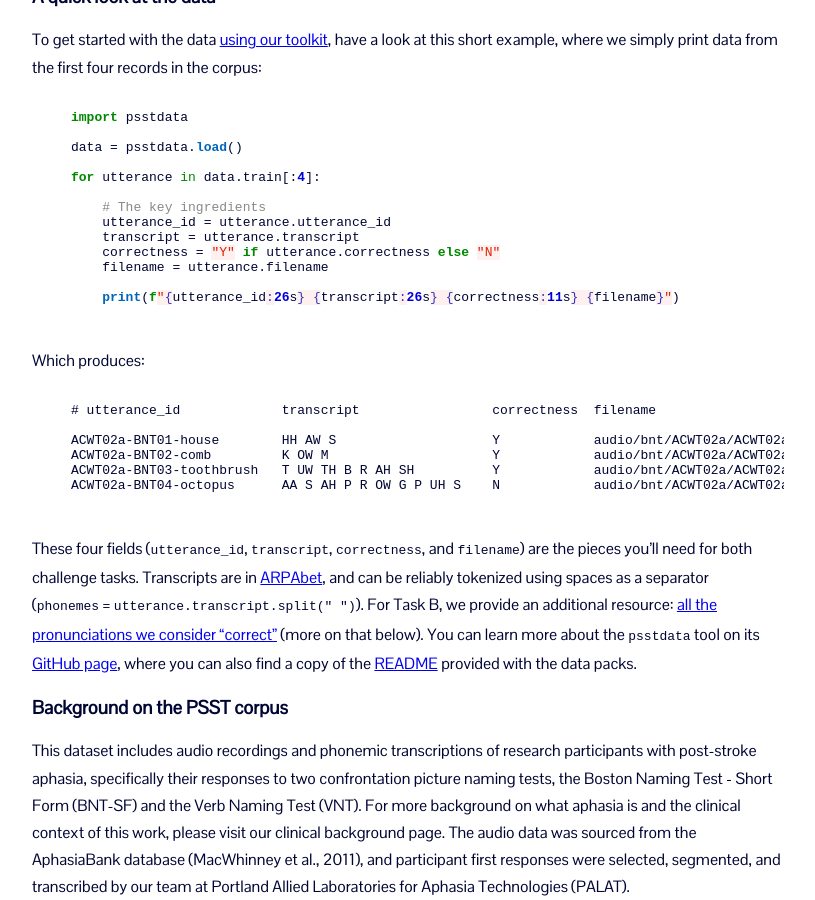
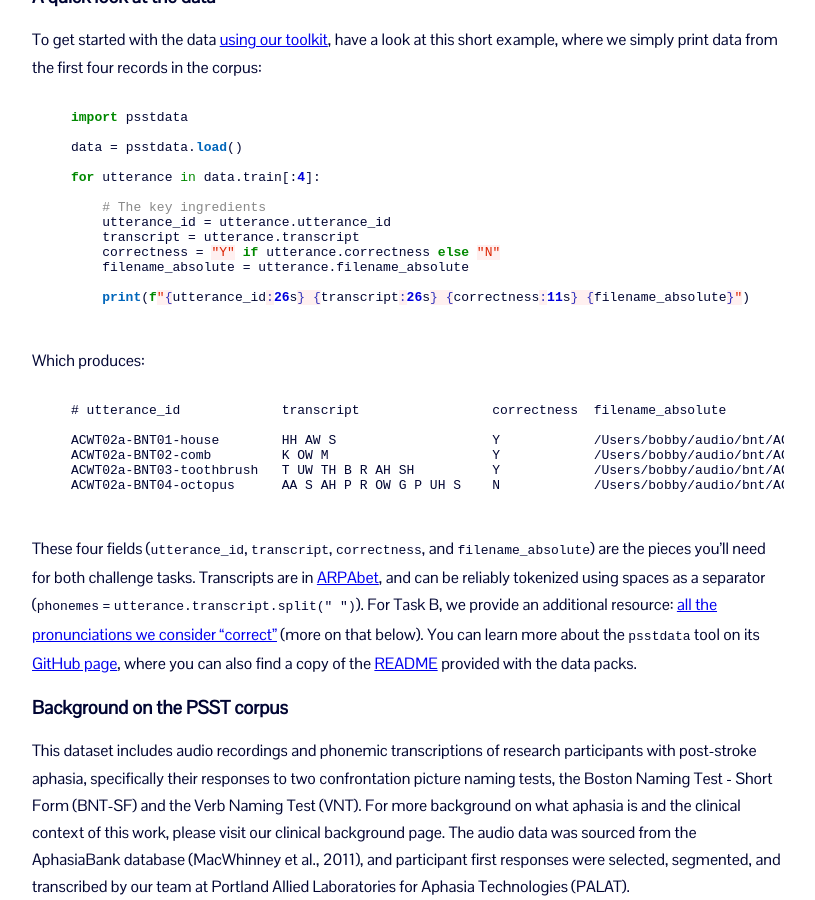
Before and after one commit to PSST-Challenge/PSST-Challenge.github.io, a Jekyll site: the page built from docs/join.md, in a window 1280 px wide and 900 px high, scrolled down 1212 px. Shown: the whole window, without its empty margins (368-1183 px from the left). Built offline with Jekyll 4.4.1, drawn with Linux system fonts in a browser that asks for light colours.

Commit message:
Update join.md
`filename_absolute` is going to be more useful than `filename`

````diff
--- a/docs/join.md
+++ b/docs/join.md
@@ -50,23 +50,23 @@ for utterance in data.train[:4]:
     utterance_id = utterance.utterance_id
     transcript = utterance.transcript
     correctness = "Y" if utterance.correctness else "N"
-    filename = utterance.filename
+    filename_absolute = utterance.filename_absolute
 
-    print(f"{utterance_id:26s} {transcript:26s} {correctness:11s} {filename}")
+    print(f"{utterance_id:26s} {transcript:26s} {correctness:11s} {filename_absolute}")
 ```
 
 Which produces:
 
 ```
-# utterance_id             transcript                 correctness  filename
+# utterance_id             transcript                 correctness  filename_absolute
 
-ACWT02a-BNT01-house        HH AW S                    Y            audio/bnt/ACWT02a/ACWT02a-BNT01-house.wav
-ACWT02a-BNT02-comb         K OW M                     Y            audio/bnt/ACWT02a/ACWT02a-BNT02-comb.wav
-ACWT02a-BNT03-toothbrush   T UW TH B R AH SH          Y            audio/bnt/ACWT02a/ACWT02a-BNT03-toothbrush.wav
-ACWT02a-BNT04-octopus      AA S AH P R OW G P UH S    N            audio/bnt/ACWT02a/ACWT02a-BNT04-octopus.wav
+ACWT02a-BNT01-house        HH AW S                    Y            /Users/bobby/audio/bnt/ACWT02a/ACWT02a-BNT01-house.wav
+ACWT02a-BNT02-comb         K OW M                     Y            /Users/bobby/audio/bnt/ACWT02a/ACWT02a-BNT02-comb.wav
+ACWT02a-BNT03-toothbrush   T UW TH B R AH SH          Y            /Users/bobby/audio/bnt/ACWT02a/ACWT02a-BNT03-toothbrush.wav
+ACWT02a-BNT04-octopus      AA S AH P R OW G P UH S    N            /Users/bobby/audio/bnt/ACWT02a/ACWT02a-BNT04-octopus.wav
 ```
 
-These four fields (`utterance_id`, `transcript`, `correctness`, and `filename`) are the pieces you'll need for both challenge tasks. Transcripts are in [ARPAbet](https://en.wikipedia.org/wiki/ARPABET), and can be reliably tokenized using spaces as a separator (`phonemes`&nbsp;`=`&nbsp;`utterance.transcript.split(" ")`). For Task B, we provide an additional resource: [all the pronunciations we consider "correct"](https://github.com/PSST-Challenge/psstdata/blob/main/psstdata/assets/correctness.json) (more on that below). You can learn more about the `psstdata` tool on its [GitHub page](https://github.com/PSST-Challenge/psstdata), where you can also find a copy of the [README](https://github.com/PSST-Challenge/psstdata/blob/main/readme/train/README.md) provided with the data packs.
+These four fields (`utterance_id`, `transcript`, `correctness`, and `filename_absolute`) are the pieces you'll need for both challenge tasks. Transcripts are in [ARPAbet](https://en.wikipedia.org/wiki/ARPABET), and can be reliably tokenized using spaces as a separator (`phonemes`&nbsp;`=`&nbsp;`utterance.transcript.split(" ")`). For Task B, we provide an additional resource: [all the pronunciations we consider "correct"](https://github.com/PSST-Challenge/psstdata/blob/main/psstdata/assets/correctness.json) (more on that below). You can learn more about the `psstdata` tool on its [GitHub page](https://github.com/PSST-Challenge/psstdata), where you can also find a copy of the [README](https://github.com/PSST-Challenge/psstdata/blob/main/readme/train/README.md) provided with the data packs.
 
 
 ### Background on the PSST corpus
````
